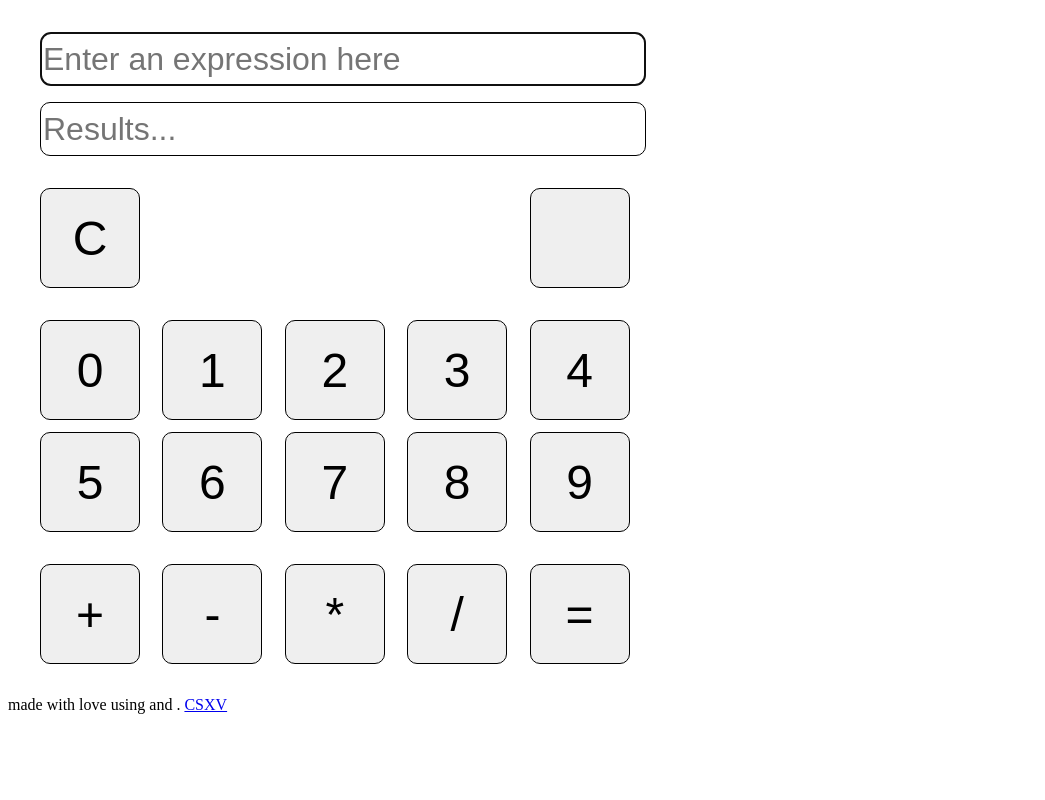
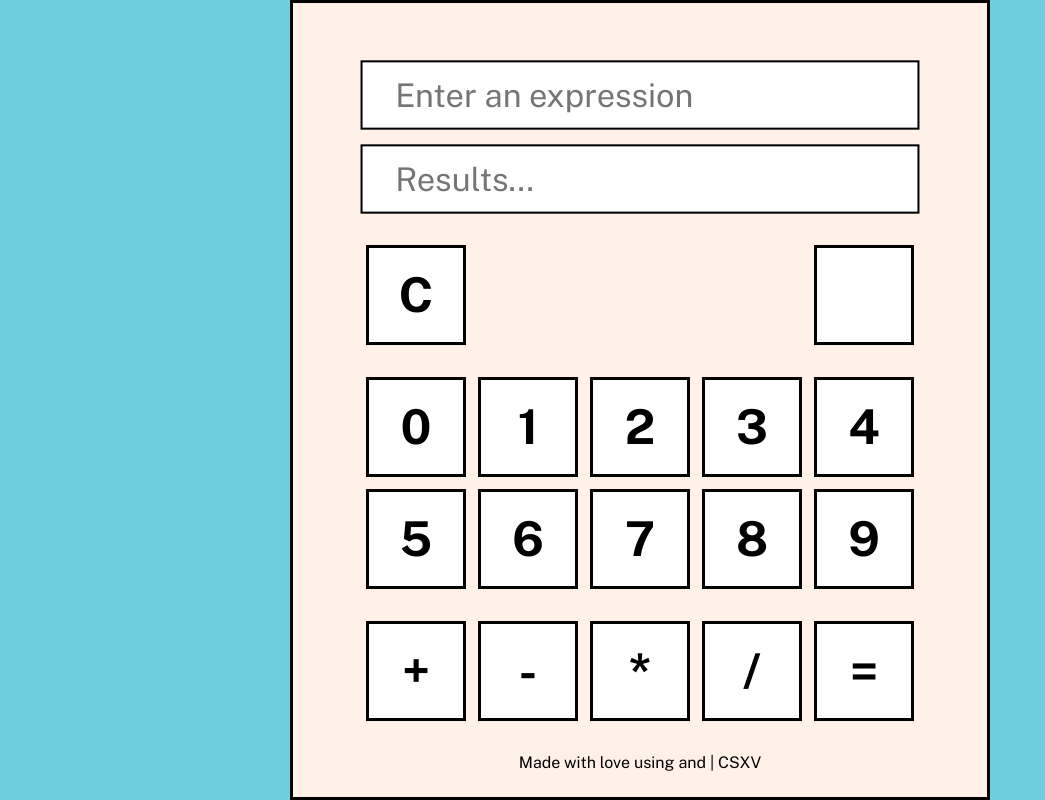
Before and after one commit to CSXV/web-Calculator, a website built with Vite: page index.html in a window 1280 px wide. Shown: the whole page, without its empty margins (0-1045 px from the left). Built offline with nearby package versions, Linux system fonts and the light colour scheme; a web font is replaced by a local one.

Commit message:
new style

```diff
--- a/index.html
+++ b/index.html
@@ -5,19 +5,37 @@
     <link rel="icon" type="image/svg+xml" href="/vite.svg" />
     <meta name="viewport" content="width=device-width, initial-scale=1.0" />
 
+    <link rel="preconnect" href="https://fonts.googleapis.com" />
+    <link rel="preconnect" href="https://fonts.gstatic.com" crossorigin />
+    <link
+      href="https://fonts.googleapis.com/css2?family=Public+Sans:ital,wght@0,100..900;1,100..900&display=swap"
+      rel="stylesheet"
+    />
+
     <title>Calculator</title>
   </head>
 
   <body>
+    <div class="main-container">
       <div id="container">
         <div id="text-container">
-        <input type="text" id="input" placeholder="Enter an expression here" />
-        <input type="text" id="results" placeholder="Results..." />
+          <input
+            class="text"
+            type="text"
+            id="input"
+            placeholder="Enter an expression"
+          />
+          <input
+            class="text"
+            type="text"
+            id="results"
+            placeholder="Results..."
+          />
         </div>
 
         <div id="utils-container">
-        <button type="button" id="clear" class="button">C</button>
-        <button type="button" id="backspace" class="button">
+          <button type="button" id="clear" class="button special2">C</button>
+          <button type="button" id="backspace" class="button special">
             <i class="nf nf-md-backspace"></i>
           </button>
         </div>
@@ -50,11 +68,12 @@
 
       <footer id="footer">
         <p>
-        made with love using <i class="nf nf-md-arch"></i> and
-        <i class="nf nf-custom-vim"></i>.
+          Made with love using <i class="nf nf-md-arch"></i> and
+          <i class="nf nf-custom-vim"></i> |
           <a href="https://www.github.com/csxv">CSXV</a>
         </p>
       </footer>
+    </div>
 
     <script type="module" src="/src/main.js"></script>
   </body>
--- a/src/style.css
+++ b/src/style.css
@@ -1,4 +1,64 @@
 @import "https://www.nerdfonts.com/assets/css/webfont.css";
+
+* {
+  padding: 0;
+  margin: 0;
+  box-sizing: border-box;
+}
+
+:root {
+  --font-family: "Public Sans", san-serif;
+  --linen: #fff1e8;
+  --summer: #70cdde;
+  --saiyan: #ffdc02;
+  --mana: #ff5052;
+  --white: white;
+
+  --amber: #febf1d;
+  --dawn: #f4ba25;
+  --black-hole: #030201;
+  --olive: #403f36;
+  --nickel: #939491;
+  --gecko: #a09a2f;
+  --redstone: #db706c;
+}
+
+body {
+  height: 100vh;
+  background-color: var(--summer);
+  font-family: var(--font-family);
+
+  display: flex;
+  flex-direction: column;
+
+  justify-content: center;
+  align-items: center;
+}
+
+.main-container {
+  width: 700px;
+  height: 800px;
+  padding: 4rem;
+
+  background-color: var(--linen);
+  /* border-radius: 10px; */
+  border: 3px solid black;
+
+  display: flex;
+  flex-direction: column;
+  justify-content: center;
+  align-items: center;
+}
+
+.main-container:hover {
+  box-shadow: 10px 10px 0px rgba(0, 0, 0, 1);
+  transition: 0.3s ease;
+}
+
+a {
+  color: black;
+  text-decoration: none;
+}
 
 #container {
   display: flex;
@@ -8,8 +68,11 @@
   max-width: 600px;
 }
 
-#input,
-#results,
+.text:focus {
+  outline: none;
+}
+
+.text,
 #text-container {
   width: 100%;
 }
@@ -20,22 +83,52 @@
   gap: 1rem;
 }
 
-#results,
-#input {
+.text:hover {
+  box-shadow: 5px 5px 0 rgba(0, 0, 0, 1);
+}
+
+.text {
+  background-color: var(--white);
+  transition: 0.3s ease;
+  transform: scale(1.02);
+
   height: 50px;
+  padding: 2rem;
+
   font-size: 2rem;
-  border-radius: 10px;
-  border: 1px solid black;
+  /* border-radius: 10px; */
+  border: 2px solid black;
+  font-family: var(--font-family);
 }
 
 .button {
+  font-family: var(--font-family);
   width: 100px;
   height: 100px;
+  font-weight: bold;
 
   font-size: 3rem;
+  cursor: pointer;
 
-  border-radius: 10px;
-  border: 1px solid black;
+  /* border-radius: 10px; */
+  border: 3px solid black;
+  background-color: var(--white);
+}
+
+.button:hover {
+  transition: 0.3s ease;
+  transform: scale(1.02);
+
+  box-shadow: 5px 5px 0 rgba(0, 0, 0, 1);
+  background-color: var(--nickel);
+}
+
+.special:hover {
+  background-color: var(--mana);
+}
+
+.special2:hover {
+  background-color: var(--saiyan);
 }
 
 #utils-container,
```
Also changed, not shown: dist/assets/index-Ds7C5ULO.js (deleted), dist/assets/index-Dy7_fqB7.css (deleted), dist/index.html. Lines whose indentation alone changed are shown as unchanged.
